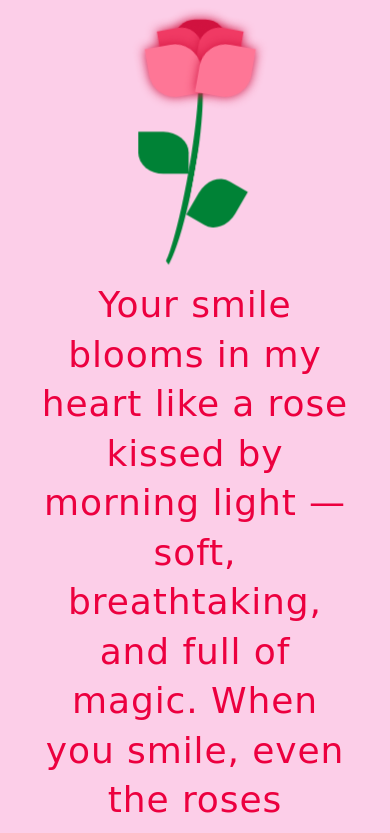
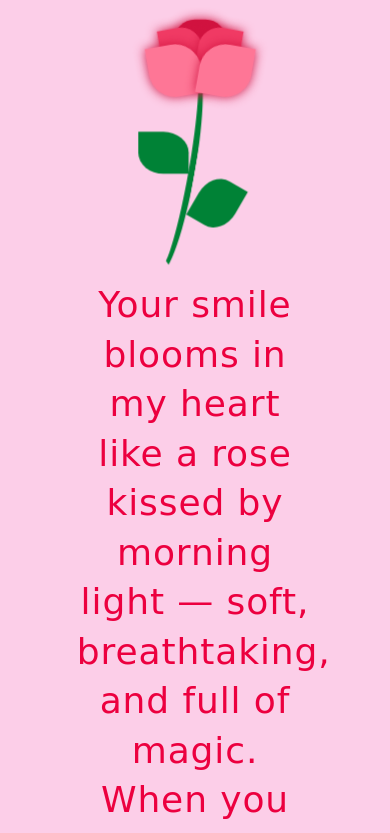
Before and after one commit to CodesWithSubham/rose-with-a-message, a website: page docs/index.html in a window 390 px wide. Shown: the top 833 px of the page. Drawn offline with Linux system fonts and the light colour scheme; a web font is replaced by a local one.

Commit message:
Improve docs, update Tailwind, and refine layout
Expanded the README with setup instructions, project structure, and customization tips. Added a screenshot to the documentation. Updated Tailwind CSS to v4.1.17 and removed unused dependencies. Enhanced the HTML and CSS for better responsiveness and layout, including new utility classes and improved spacing.

```diff
--- a/docs/index.html
+++ b/docs/index.html
@@ -14,10 +14,12 @@
   </head>
 
   <body
-    class="bg-pink-200 flex items-center justify-center min-h-screen p-4 font-[Sacramento,cursive]"
+    class="bg-pink-200 flex items-center justify-center min-h-screen p-4 md:px-10 lg:px-20 font-[Sacramento,cursive]"
   >
-    <div class="flex max-md:flex-col-reverse justify-center items-center">
-      <h1 class="text-rose-600 text-4xl md:text-6xl mt-6 px-4 max-md:text-center leading-snug tracking-wide">
+    <div class="flex max-md:flex-col-reverse md:gap-10 justify-center items-center">
+      <h1
+        class="text-rose-600 text-4xl max-w-3/4 mt-6 px-4 max-md:text-center leading-snug tracking-wide"
+      >
         Your smile blooms in my heart like a rose kissed by morning light — soft, breathtaking, and
         full of magic. When you smile, even the roses pause… just to admire your beauty.
       </h1>
--- a/input.css
+++ b/input.css
@@ -1,5 +1,5 @@
 @import "tailwindcss";
-/* pnpm dlx @tailwindcss/cli -i ./input.css -o ./docs/style.css --watch */
+
 @layer base {
   /* Petals */
   .petal {
```
Also changed, not shown: package.json (+12 -4 lines), README.md, docs/img/screenshot.png (added), docs/style.css.
